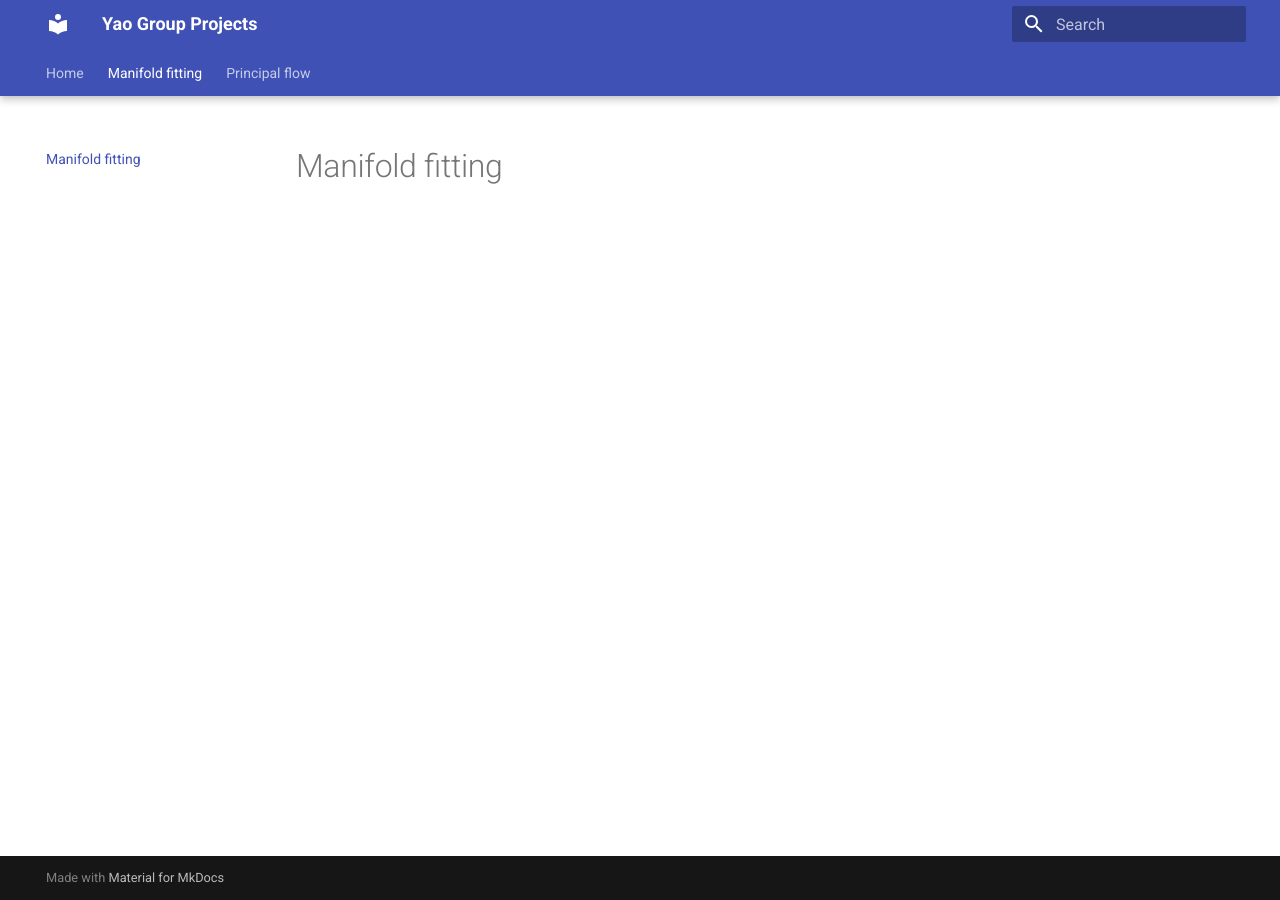
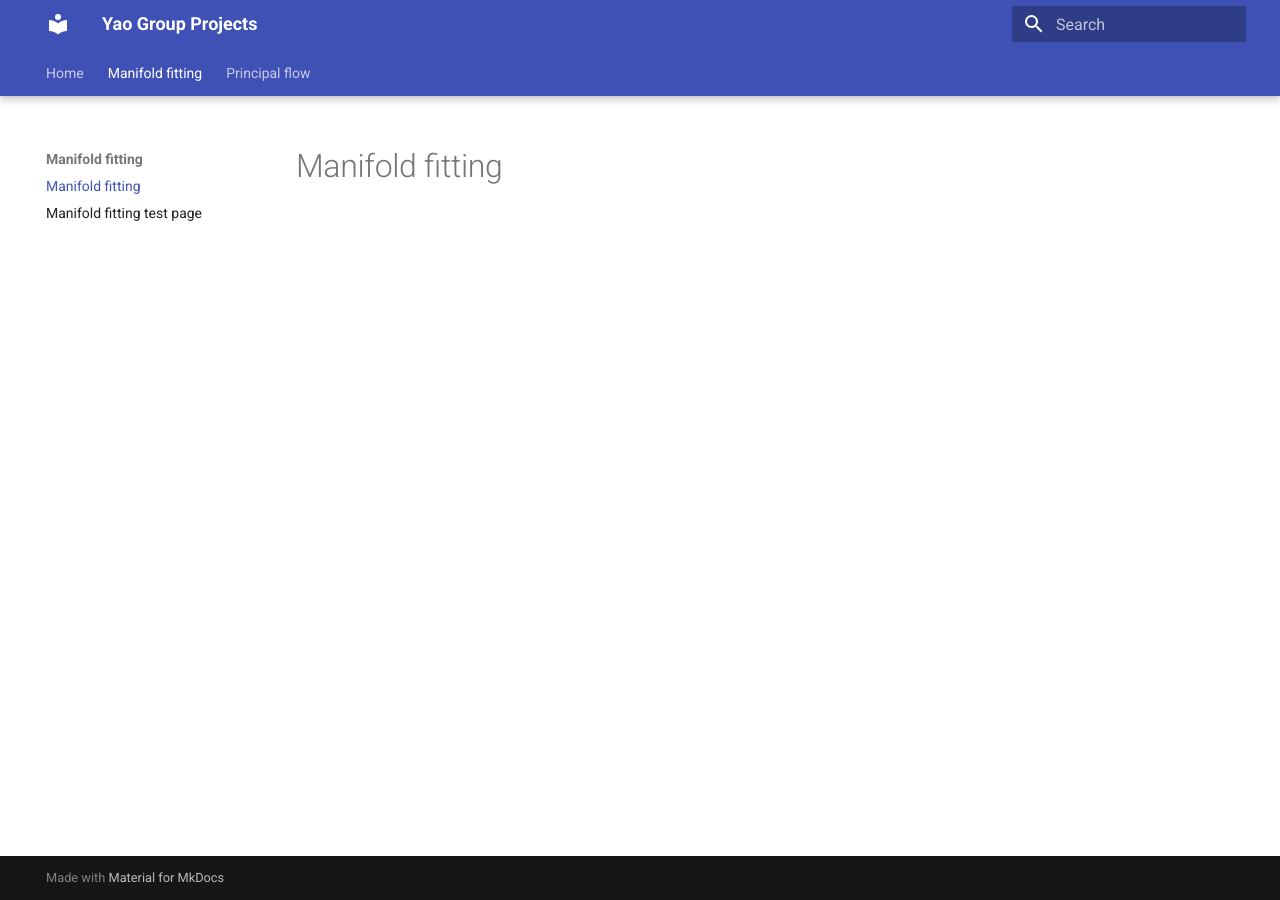
Before and after one commit to zhigang-yao/group-projects, an MkDocs documentation site: the page built from docs/mf/index.md, in a window 1280 px wide. Built offline with MkDocs 1.6.1 and Material for MkDocs 9.7.7, drawn with Linux system fonts in a browser that asks for light colours; part of the change alters nothing that is shown.

Commit message:
test nav

```diff
--- a/mkdocs.yml
+++ b/mkdocs.yml
@@ -8,5 +8,9 @@ theme:
 
 nav:
   - Home: index.md
-  - Manifold fitting: mf/index.md
-  - Principal flow: /pf/index.md
+  - Manifold fitting:
+    - mf/index.md
+    - mf/pages/test.md
+  - Principal flow:
+    - pf/index.md
+    - pf/pages/test.md
```
